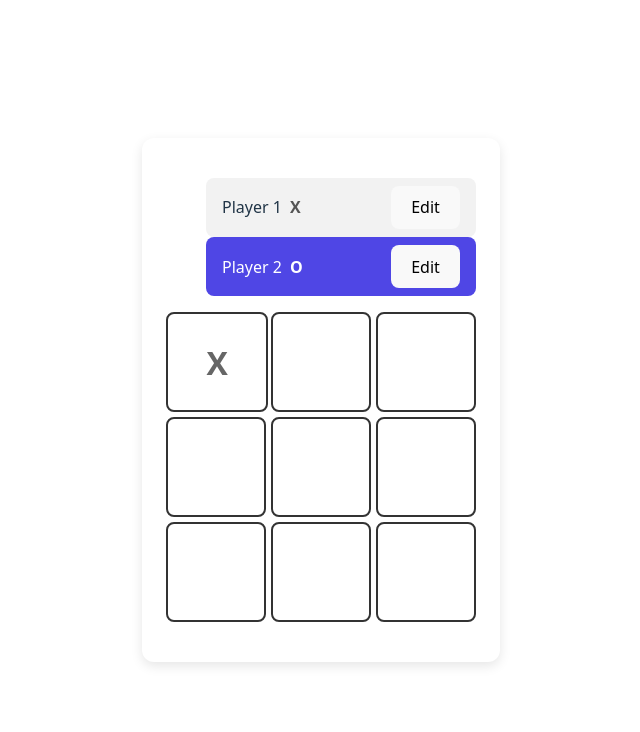
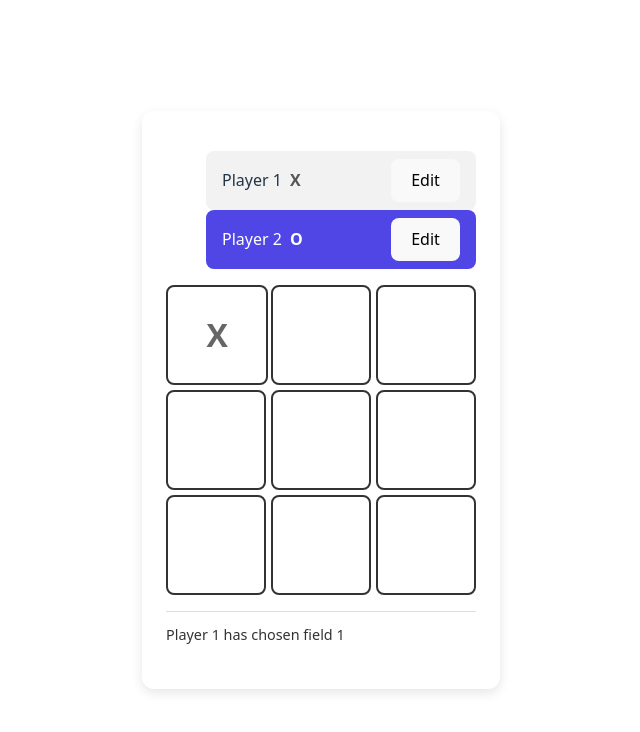
Before and after one commit to maitevargas9/tic-tac-toe, a React (Vite) app: page / in a window 1280 px wide. Both pictures are taken after a click on the button 535 px from the left and 362 px from the top of the page. Shown: the top 732 px of the page, without its empty margins (319-959 px from the left). Built offline with nearby package versions, Linux system fonts and the light colour scheme.

Commit message:
Log component and styling created.

```diff
--- a/src/App.jsx
+++ b/src/App.jsx
@@ -2,6 +2,7 @@ import { useState } from "react";
 import GameBoard from "./components/GameBoard.jsx";
 import GameOver from "./components/GameOver.jsx";
 import Player from "./components/Player.jsx";
+import Log from "./components/Log.jsx";
 import "./App.css";
 
 function App() {
@@ -13,6 +14,7 @@ function App() {
     O: "Player 2"
   });
   const [editingPlayer, setEditingPlayer] = useState(null);
+  const [turns, setTurns] = useState([]);
 
   const winLines = [
     [0, 1, 2],
@@ -34,6 +36,11 @@ function App() {
     updatedSquares[index] = activePlayer;
     setSquares(updatedSquares);
 
+    setTurns(prev => [
+      { square: index, player: playerNames[activePlayer] },
+      ...prev
+    ]);
+
     for (const [a, b, c] of winLines) {
       if (
         updatedSquares[a] &&
@@ -52,6 +59,7 @@ function App() {
     setSquares(Array(9).fill(null));
     setActivePlayer("X");
     setWinner(null);
+    setTurns([]);
   }
 
   function handleNameChange(symbol, newName) {
@@ -93,6 +101,8 @@ function App() {
             winner={winner ? playerNames[winner] : null}
             onRestart={handleRestart}
           />}
+
+        <Log turns={turns} />
       </div>
     </main>
   );
--- /dev/null
+++ b/src/components/Log.jsx
@@ -0,0 +1,11 @@
+export default function Log({ turns }) {
+  return (
+    <ol id="log">
+      {turns.map((turn, index) =>
+        <li key={index}>
+          {turn.player} has chosen field {turn.square + 1}
+        </li>
+      )}
+    </ol>
+  );
+}
--- a/src/index.css
+++ b/src/index.css
@@ -181,3 +181,20 @@ button:focus-visible {
 #game-over button:hover {
   background: #4338ca;
 }
+
+#log {
+  margin-top: 1rem;
+  padding: 0;
+  list-style: none;
+  text-align: left;
+  max-height: 150px;
+  overflow-y: auto;
+  border-top: 1px solid #ddd;
+  padding-top: 0.5rem;
+}
+
+#log li {
+  padding: 0.25rem 0;
+  font-size: 0.9rem;
+  color: #333;
+}
```
